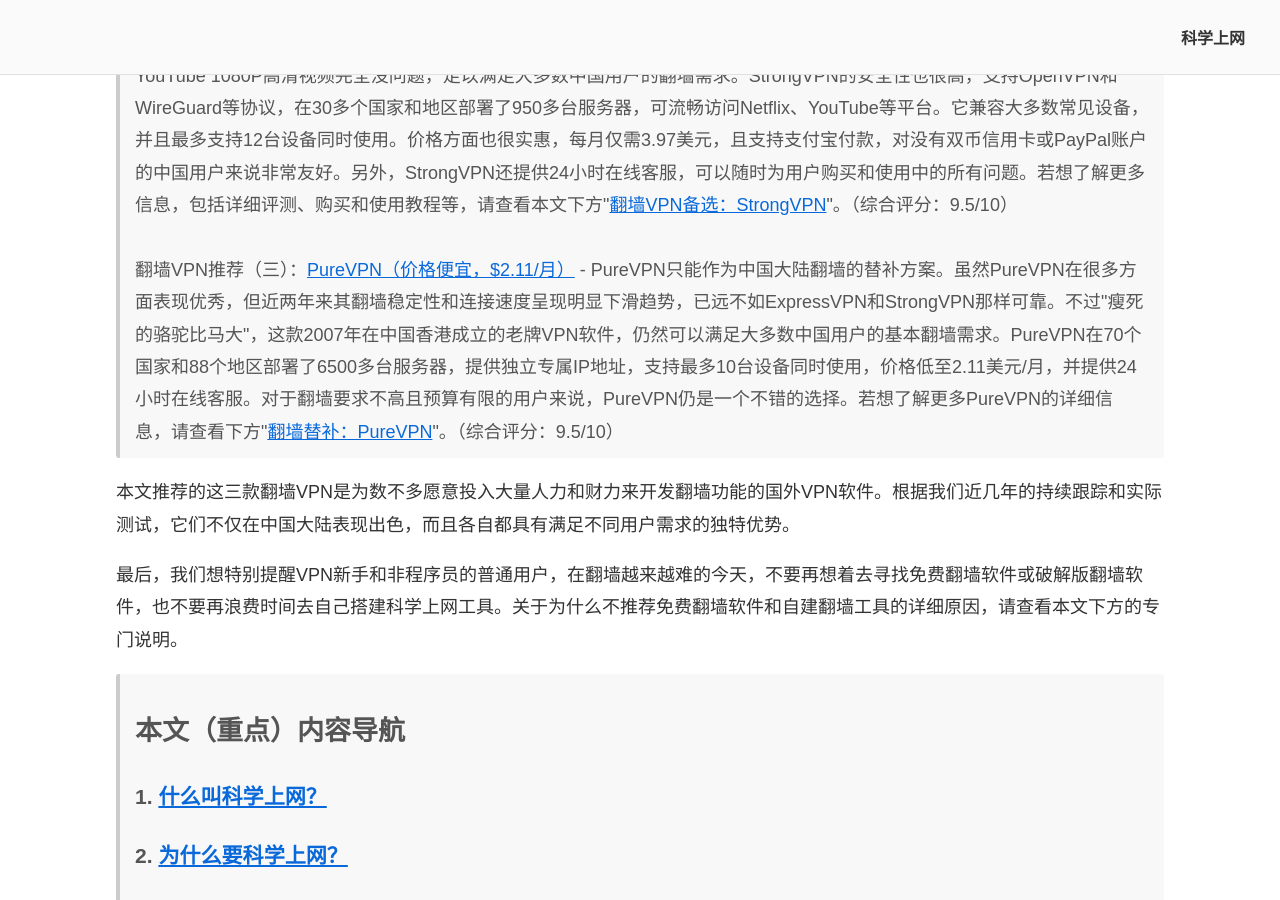
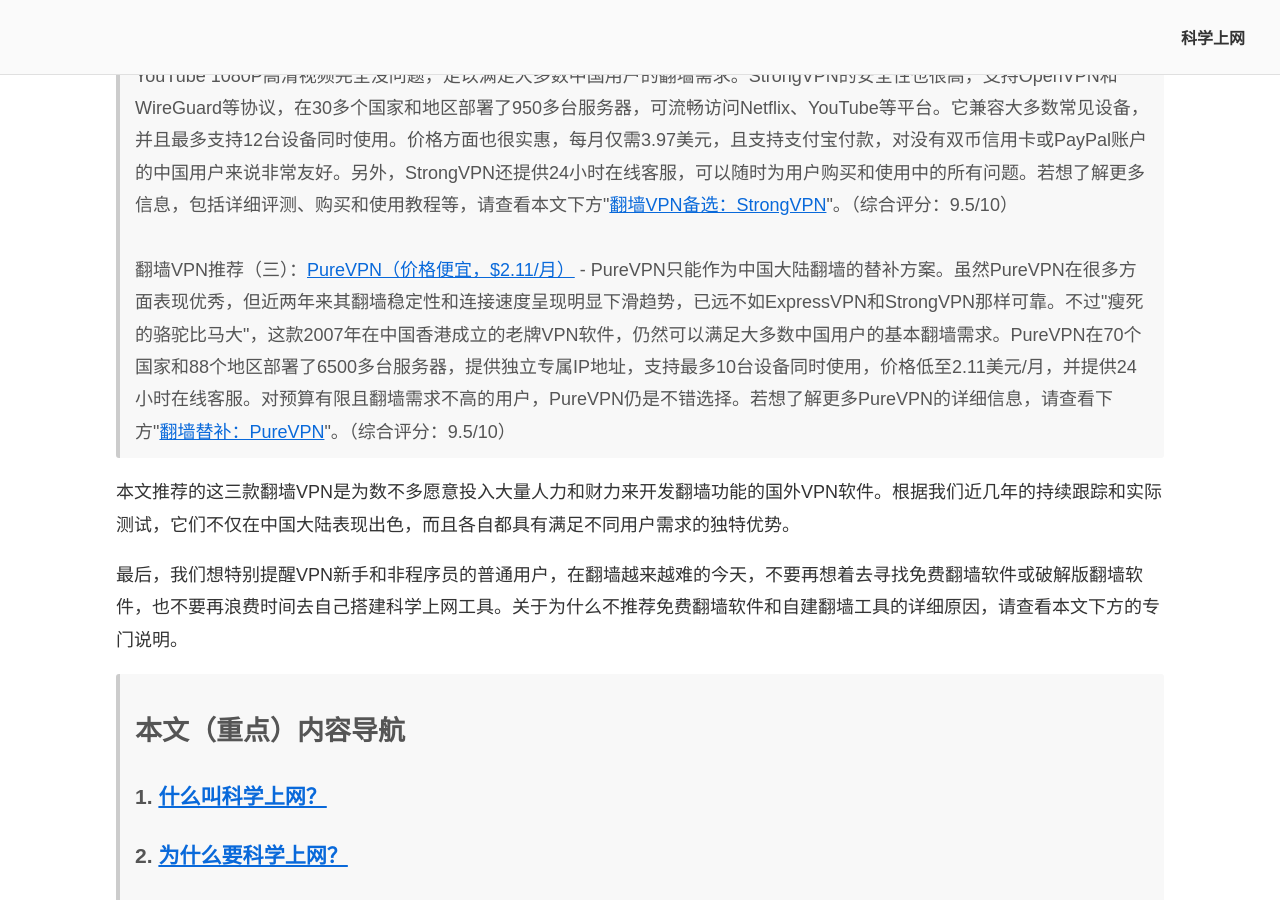
Before and after one commit to chinavpns/chinavpns.github.io, a Jekyll site: the page built from index.md, in a window 1280 px wide and 900 px high, scrolled down 1660 px. Built offline with Jekyll 4.4.1, drawn with Linux system fonts in a browser that asks for light colours.

Commit message:
Update index.md

```diff
--- a/index.md
+++ b/index.md
@@ -22,7 +22,7 @@
 
 翻墙VPN推荐（二）：<a href="https://wallvpn.com/go/strong-vpn/" rel="nofollow">StrongVPN（老牌VPN，支持支付宝付款）</a> - StrongVPN可以作为中国大陆翻墙的备选方案。虽然这款老牌VPN在翻墙稳定性和连接速度方面略逊于ExpressVPN，但在全年中大部分时间里还是能提供较为稳定的网络连接，观看YouTube 1080P高清视频完全没问题，足以满足大多数中国用户的翻墙需求。StrongVPN的安全性也很高，支持OpenVPN和WireGuard等协议，在30多个国家和地区部署了950多台服务器，可流畅访问Netflix、YouTube等平台。它兼容大多数常见设备，并且最多支持12台设备同时使用。价格方面也很实惠，每月仅需3.97美元，且支持支付宝付款，对没有双币信用卡或PayPal账户的中国用户来说非常友好。另外，StrongVPN还提供24小时在线客服，可以随时为用户购买和使用中的所有问题。若想了解更多信息，包括详细评测、购买和使用教程等，请查看本文下方"<a href="https://chinavpns.github.io/#%E7%BF%BB%E5%A2%99vpn%E6%8E%A8%E8%8D%90%E4%BA%8Cstrongvpn---%E8%80%81%E7%89%8Cvpn%E6%94%AF%E6%8C%81%E6%94%AF%E4%BB%98%E5%AE%9D%E4%BB%98%E6%AC%BE">翻墙VPN备选：StrongVPN</a>"。（综合评分：9.5/10）<br/> <br/>
 
-翻墙VPN推荐（三）：<a href="https://wallvpn.com/go/purevpn/" rel="nofollow">PureVPN（价格便宜，$2.11/月）</a> - PureVPN只能作为中国大陆翻墙的替补方案。虽然PureVPN在很多方面表现优秀，但近两年来其翻墙稳定性和连接速度呈现明显下滑趋势，已远不如ExpressVPN和StrongVPN那样可靠。不过"瘦死的骆驼比马大"，这款2007年在中国香港成立的老牌VPN软件，仍然可以满足大多数中国用户的基本翻墙需求。PureVPN在70个国家和88个地区部署了6500多台服务器，提供独立专属IP地址，支持最多10台设备同时使用，价格低至2.11美元/月，并提供24小时在线客服。对于翻墙要求不高且预算有限的用户来说，PureVPN仍是一个不错的选择。若想了解更多PureVPN的详细信息，请查看下方"<a href="https://chinavpns.github.io/#%E7%BF%BB%E5%A2%99vpn%E6%8E%A8%E8%8D%90%E4%B8%89purevpn---%E5%AE%89%E5%85%A8%E5%A5%BD%E7%94%A8%E4%BB%B7%E6%A0%BC%E4%BE%BF%E5%AE%9C211%E7%BE%8E%E9%87%91%E6%9C%88">翻墙替补：PureVPN</a>"。（综合评分：9.5/10）
+翻墙VPN推荐（三）：<a href="https://wallvpn.com/go/purevpn/" rel="nofollow">PureVPN（价格便宜，$2.11/月）</a> - PureVPN只能作为中国大陆翻墙的替补方案。虽然PureVPN在很多方面表现优秀，但近两年来其翻墙稳定性和连接速度呈现明显下滑趋势，已远不如ExpressVPN和StrongVPN那样可靠。不过"瘦死的骆驼比马大"，这款2007年在中国香港成立的老牌VPN软件，仍然可以满足大多数中国用户的基本翻墙需求。PureVPN在70个国家和88个地区部署了6500多台服务器，提供独立专属IP地址，支持最多10台设备同时使用，价格低至2.11美元/月，并提供24小时在线客服。对预算有限且翻墙需求不高的用户，PureVPN仍是不错选择。若想了解更多PureVPN的详细信息，请查看下方"<a href="https://chinavpns.github.io/#%E7%BF%BB%E5%A2%99vpn%E6%8E%A8%E8%8D%90%E4%B8%89purevpn---%E5%AE%89%E5%85%A8%E5%A5%BD%E7%94%A8%E4%BB%B7%E6%A0%BC%E4%BE%BF%E5%AE%9C211%E7%BE%8E%E9%87%91%E6%9C%88">翻墙替补：PureVPN</a>"。（综合评分：9.5/10）
 
 </blockquote>
 
```
